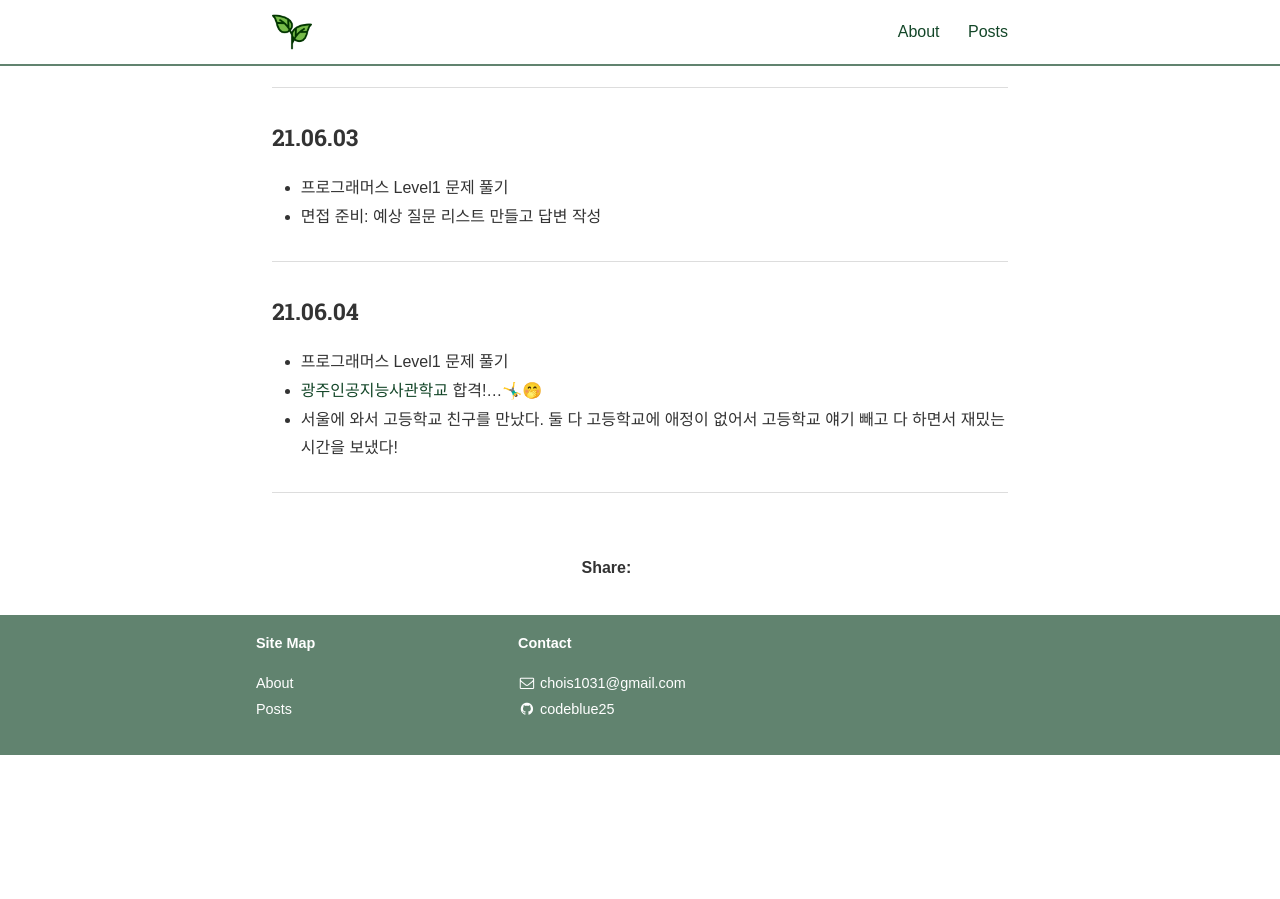
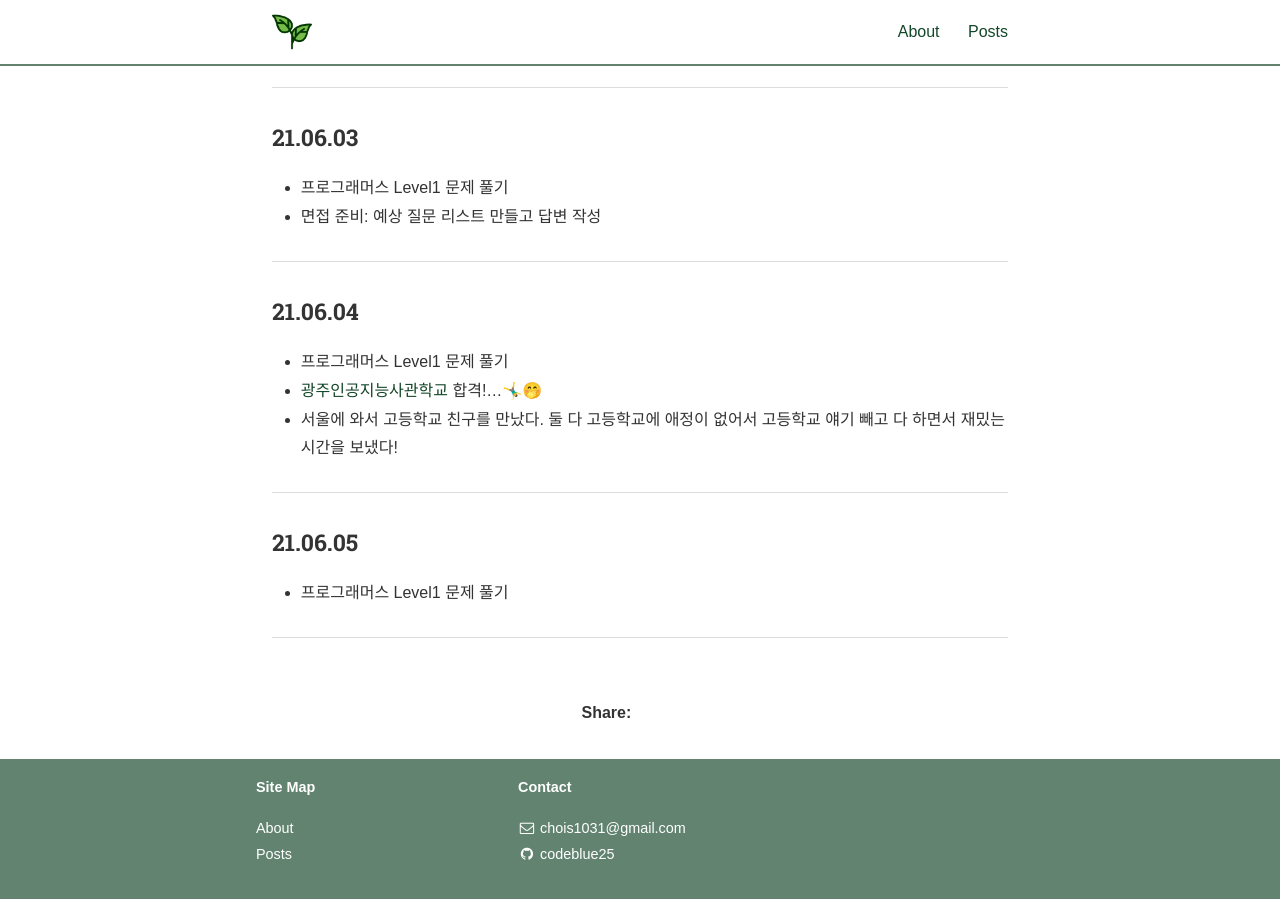
Before and after one commit to codeblue25/codeblue25.github.io, a Jekyll site: the page built from _posts/2021-05-30-0605.md, in a window 1280 px wide and 900 px high, scrolled down 1150 px. Built offline with Jekyll 4.4.1, drawn with Linux system fonts in a browser that asks for light colours; nearby versions of some CDN libraries; some web fonts are replaced; a style sheet for code colours, icons or effects is not loaded; before the commit the page ends 1905 px from its top, so only the background shows below that.

Commit message:
210605 TIL

```diff
--- a/_posts/2021-05-30-0605.md
+++ b/_posts/2021-05-30-0605.md
@@ -55,3 +55,9 @@ categories: TIL
 - 서울에 와서 고등학교 친구를 만났다. 둘 다 고등학교에 애정이 없어서 고등학교 얘기 빼고 다 하면서 재밌는 시간을 보냈다!
 
 ---
+
+<h3>21.06.05</h3>
+
+- 프로그래머스 Level1 문제 풀기
+
+---
```
